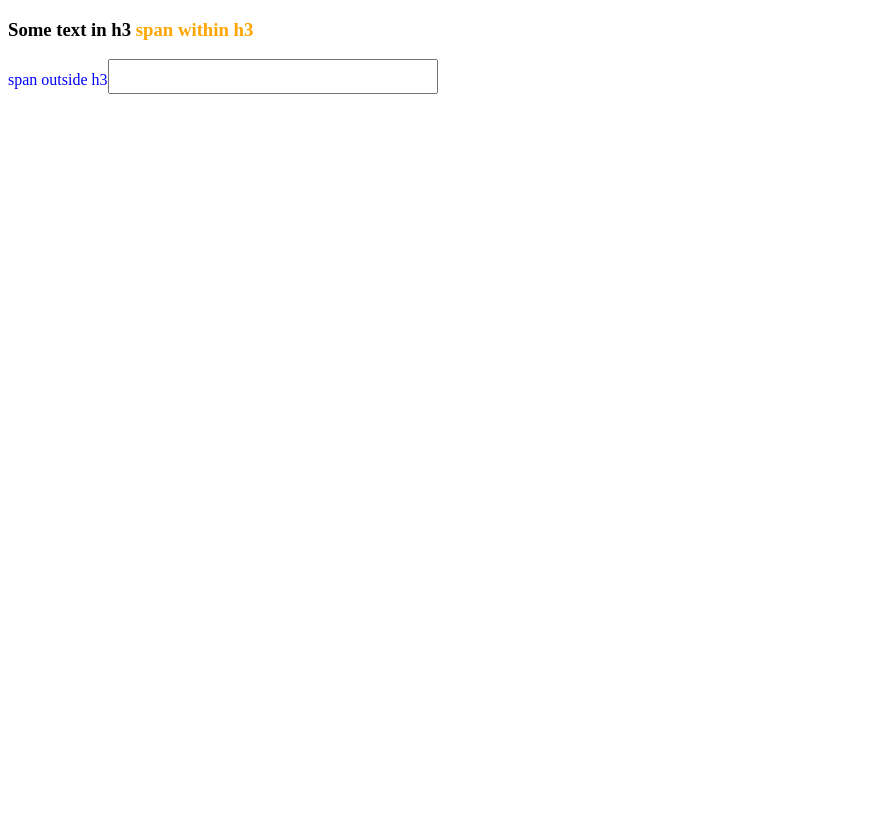
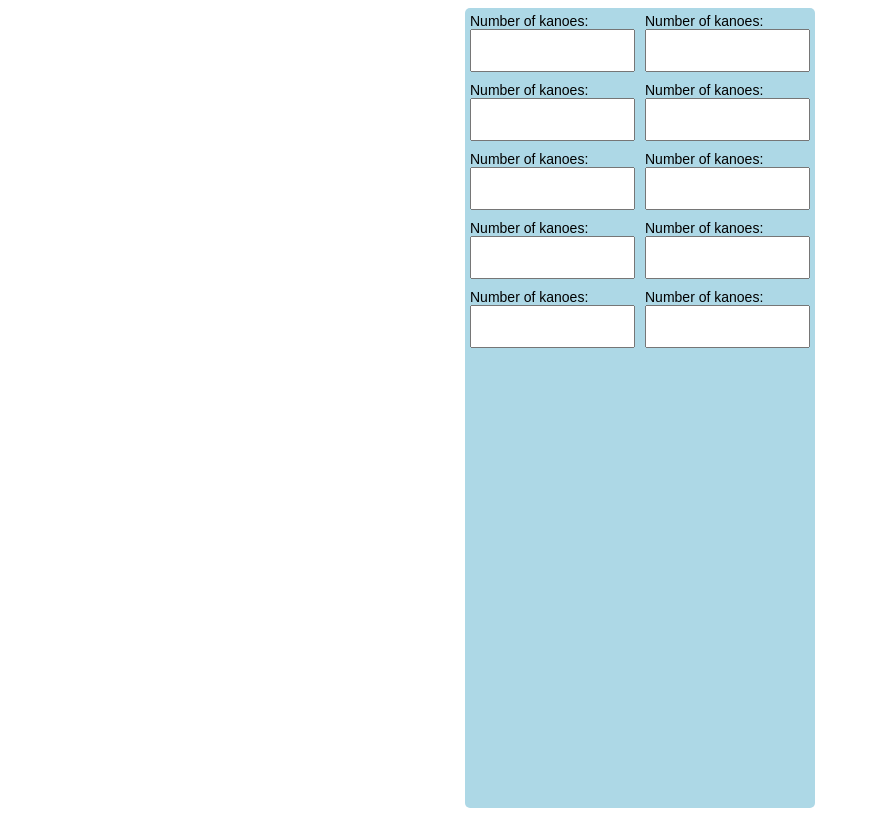
Before and after one commit to Javier-Machin/rental-checkout, a React app: page / in a window 1280 px wide. Shown: the whole page, without its empty margins (0-870 px from the left). Built offline with nearby package versions, Linux system fonts and the light colour scheme.

Commit message:
feat: initial implementation of rentalcheckout, form and numeric fields

```diff
--- a/package.json
+++ b/package.json
@@ -10,7 +10,7 @@
     "test-watch": "jest --coverage --watchAll=true"
   },
   "keywords": [],
-  "author": "",
+  "author": "Javier Machin",
   "engines": {
     "node": "13.14.0"
   },
--- a/src/App.js
+++ b/src/App.js
@@ -1,40 +1,13 @@
-import React, { Component } from 'react';
+import React from 'react';
+import RentalCheckout from './components/RentalCheckout';
 import './css/App.scss';
 
-class App extends Component {
-  constructor() {
-    super();
-    this.state = { value: '' };
-    this.handleChange = this.handleChange.bind(this);
-  }
-
-  handleChange(event) {
-    const { value } = event.target;
-    this.setState(() => {
-      return {
-        value,
-      };
-    });
-  }
-
-  render() {
-    const { value } = this.state;
-
-    return (
-      <form>
-        <h3>
-          Some text in h3 <span>span within h3</span>
-        </h3>
-        <span>span outside h3</span>
-        <input
-          data-testid="test-id"
-          type="text"
-          value={value}
-          onChange={this.handleChange}
-        />
-      </form>
-    );
-  }
-}
+const App = () => {
+  return (
+    <main className="main-container">
+      <RentalCheckout />
+    </main>
+  );
+};
 
 export default App;
--- /dev/null
+++ b/src/components/RentalCheckout.js
@@ -0,0 +1,149 @@
+import React, { PureComponent } from 'react';
+import '../css/RentalCheckout.scss';
+
+class RentalCheckout extends PureComponent {
+  constructor(props) {
+    super(props);
+  }
+
+  render() {
+    return (
+      <section className="rental-checkout">
+        <form className="rental-checkout__form">
+          <div className="numeric-field">
+            <label htmlFor="input-1">
+              Number of kanoes:
+              <input
+                className="numeric-input"
+                type="number"
+                min="1"
+                max="1000000"
+                name="jump-to-row-input"
+                id="input-1"
+              />
+            </label>
+          </div>
+          <div className="numeric-field">
+            <label htmlFor="input-1">
+              Number of kanoes:
+              <input
+                className="numeric-input"
+                type="number"
+                min="1"
+                max="1000000"
+                name="jump-to-row-input"
+                id="input-1"
+              />
+            </label>
+          </div>
+          <div className="numeric-field">
+            <label htmlFor="input-1">
+              Number of kanoes:
+              <input
+                className="numeric-input"
+                type="number"
+                min="1"
+                max="1000000"
+                name="jump-to-row-input"
+                id="input-1"
+              />
+            </label>
+          </div>
+          <div className="numeric-field">
+            <label htmlFor="input-1">
+              Number of kanoes:
+              <input
+                className="numeric-input"
+                type="number"
+                min="1"
+                max="1000000"
+                name="jump-to-row-input"
+                id="input-1"
+              />
+            </label>
+          </div>
+          <div className="numeric-field">
+            <label htmlFor="input-1">
+              Number of kanoes:
+              <input
+                className="numeric-input"
+                type="number"
+                min="1"
+                max="1000000"
+                name="jump-to-row-input"
+                id="input-1"
+              />
+            </label>
+          </div>
+          <div className="numeric-field">
+            <label htmlFor="input-1">
+              Number of kanoes:
+              <input
+                className="numeric-input"
+                type="number"
+                min="1"
+                max="1000000"
+                name="jump-to-row-input"
+                id="input-1"
+              />
+            </label>
+          </div>
+          <div className="numeric-field">
+            <label htmlFor="input-1">
+              Number of kanoes:
+              <input
+                className="numeric-input"
+                type="number"
+                min="1"
+                max="1000000"
+                name="jump-to-row-input"
+                id="input-1"
+              />
+            </label>
+          </div>
+          <div className="numeric-field">
+            <label htmlFor="input-1">
+              Number of kanoes:
+              <input
+                className="numeric-input"
+                type="number"
+                min="1"
+                max="1000000"
+                name="jump-to-row-input"
+                id="input-1"
+              />
+            </label>
+          </div>
+          <div className="numeric-field">
+            <label htmlFor="input-1">
+              Number of kanoes:
+              <input
+                className="numeric-input"
+                type="number"
+                min="1"
+                max="1000000"
+                name="jump-to-row-input"
+                id="input-1"
+              />
+            </label>
+          </div>
+          <div className="numeric-field">
+            <label htmlFor="input-1">
+              Number of kanoes:
+              <input
+                className="numeric-input"
+                type="number"
+                min="1"
+                max="1000000"
+                name="jump-to-row-input"
+                id="input-1"
+              />
+            </label>
+          </div>
+        </form>
+      </section>
+    );
+  }
+}
+
+export default RentalCheckout;
--- a/src/css/App.scss
+++ b/src/css/App.scss
@@ -1,16 +1,3 @@
-input {
-  font-size: 25px;
-  color: red;
+.main-container {
+  font-family: sans-serif;
 }
-
-span {
-  color: blue;
-}
-
-h3 {
-  user-select: none;
-
-  span {
-    color: orange;
-  }
-}
--- /dev/null
+++ b/src/css/RentalCheckout.scss
@@ -0,0 +1,26 @@
+.rental-checkout {
+  width: 350px;
+  height: 800px;
+  background: lightblue;
+  margin: 0 auto;
+  border-radius: 5px;
+
+  &__form {
+    display: grid;
+    grid-template-rows: repeat(4, 1fr);
+    grid-template-columns: repeat(2, 1fr);
+  }
+
+  .numeric-input {
+    padding: 0.75rem;
+  }
+
+  .numeric-field {
+    label {
+      display: flex;
+      flex-direction: column;
+      font-size: 14px;
+      margin: 5px;
+    }
+  }
+}
--- a/src/index.html
+++ b/src/index.html
@@ -1,8 +1,8 @@
 <!DOCTYPE html>
 <html lang="en">
   <head>
-    <meta charset="utf-8" />
-    <meta name="viewport" content="width=device-width, initial-scale=1" />
+    <meta charset="UTF-8" />
+    <meta name="viewport" content="width=device-width, initial-scale=1.0" />
     <meta name="description" content="Some description" />
     <title>Some title</title>
   </head>
```
